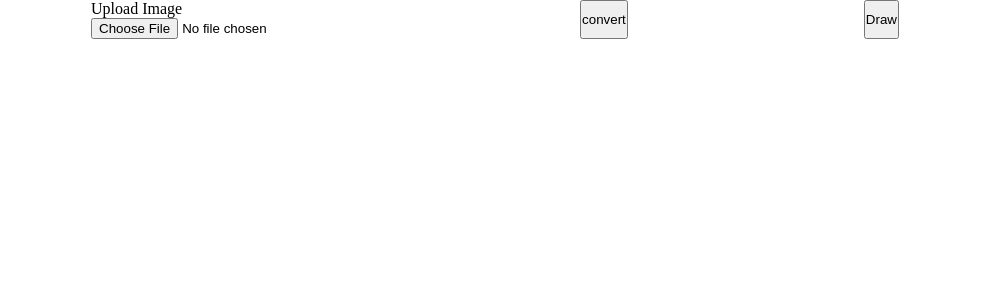
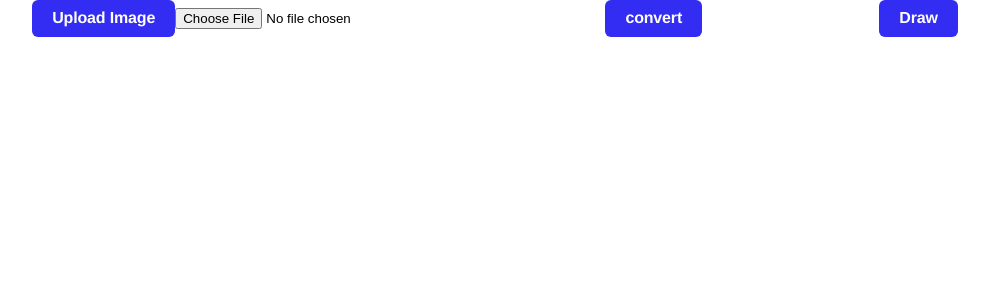
Before and after one commit to Gabrieltrinidad0101/image-text-art-react, a React (Vite) app: page / in a window 1280 px wide. Shown: the top 300 px of the page, without its empty margins (145-1134 px from the left). Built offline with nearby package versions, Linux system fonts and the light colour scheme.

Commit message:
add button-style inside app.css

```diff
--- a/src/app.css
+++ b/src/app.css
@@ -8,28 +8,86 @@
     grid-template-columns: 50vw 50vw;
     grid-template-rows: 5vh 95vh;
     grid-template-areas: "menu menu"
-                         "image text-art";
+        "image text-art";
     width: 100vw;
     height: 100vh;
 }
 
-.menu-container{
+.menu-container {
     grid-area: menu;
 }
 
-.menu{
+.menu {
     display: flex;
     justify-content: space-evenly;
 }
 
-.image-container{
+.image-container {
     grid-area: image;
 }
 
-.file-upload-container{
-
+.button-style {
+    backface-visibility: hidden;
+    background: #332cf2;
+    border: 0;
+    border-radius: .375rem;
+    box-sizing: border-box;
+    color: #fff;
+    cursor: pointer;
+    display: inline-block;
+    font-family: Circular, Helvetica, sans-serif;
+    font-size: 1rem;
+    font-weight: 700;
+    letter-spacing: -.01em;
+    line-height: 1.3;
+    padding: 0.5rem 1.25rem;
+    position: relative;
+    text-decoration: none;
+    transform: translateZ(0) scale(1);
+    transition: transform .2s;
+    user-select: none;
+    -webkit-user-select: none;
+    touch-action: manipulation;
 }
 
-.text-art-container{
+.button-style:disabled {
+    color: #787878;
+    cursor: auto;
+}
+
+.button-style:not(:disabled):hover {
+    transform: scale(1.05);
+}
+
+.button-style:not(:disabled):hover:active {
+    transform: scale(1.05) translateY(.125rem);
+}
+
+.button-style:focus {
+    outline: 0 solid transparent;
+}
+
+.button-style:focus:before {
+    border-width: .125rem;
+    content: "";
+    left: calc(-1*.375rem);
+    pointer-events: none;
+    position: absolute;
+    top: calc(-1*.375rem);
+    transition: border-radius;
+    user-select: none;
+}
+
+.button-style:focus:not(:focus-visible) {
+    outline: 0 solid transparent;
+}
+
+.button-style:not(:disabled):active {
+    transform: translateY(.125rem);
+}
+
+.file-upload-container {}
+
+.text-art-container {
     grid-area: text-art;
 }
```
